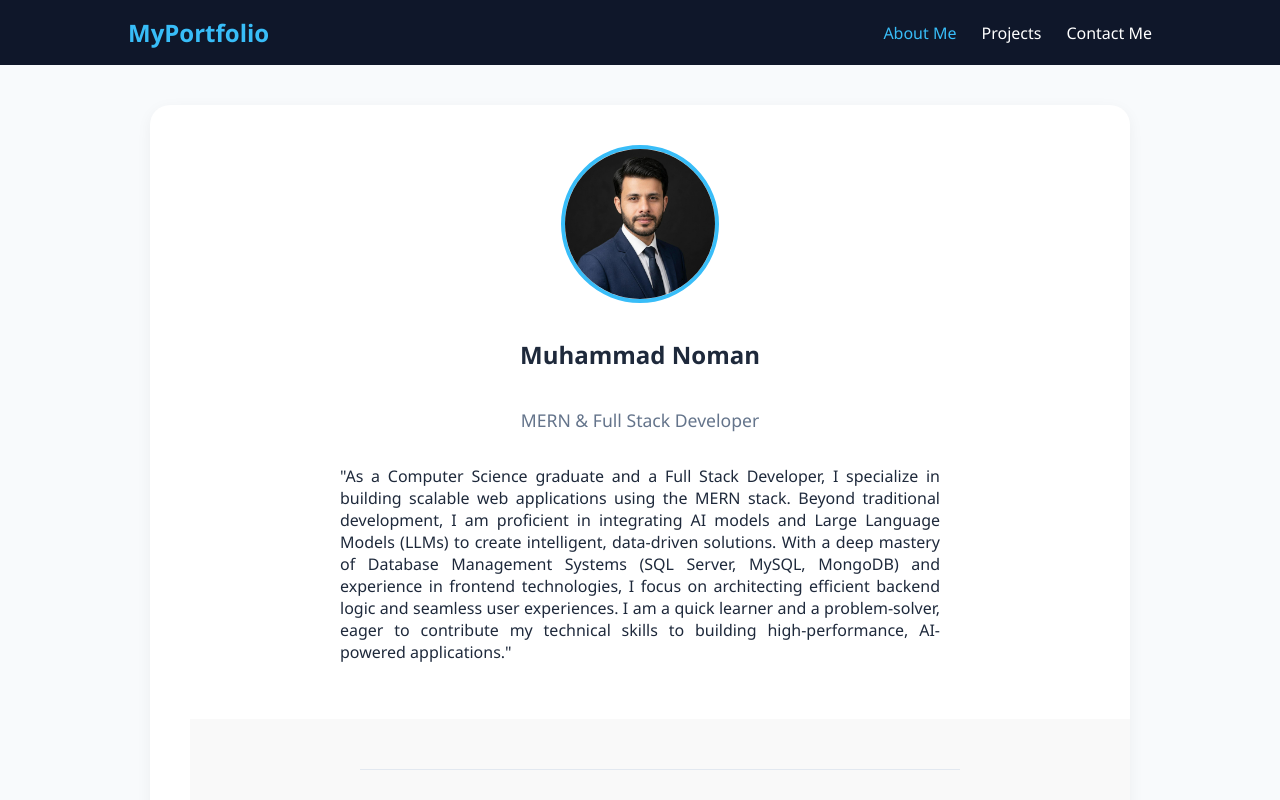
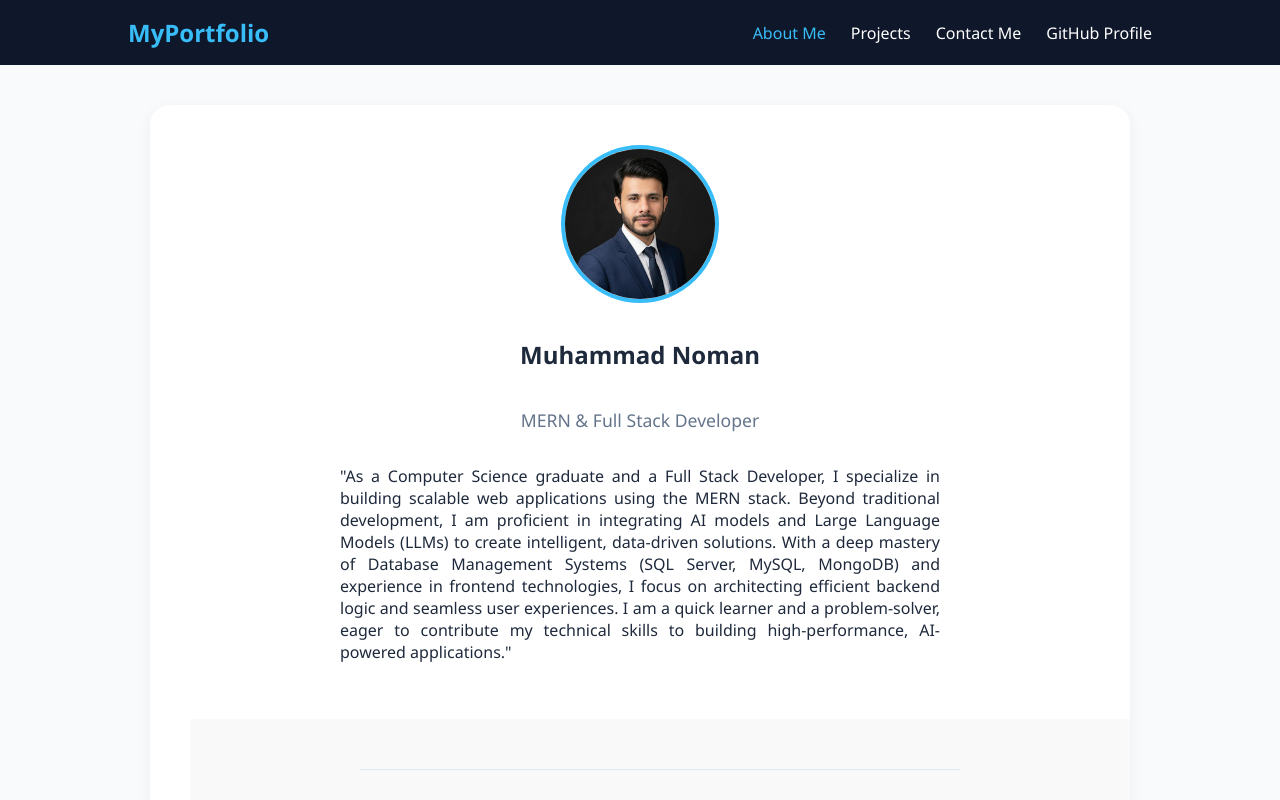
Before and after one commit to Muhammadnoman385/my_portfolio, a React (Vite) app: page / in a window 1280 px wide. Shown: the top 800 px of the page. Built offline with nearby package versions, Linux system fonts and the light colour scheme.

Commit message:
React code updated: projects section added

```diff
--- a/src/App.jsx
+++ b/src/App.jsx
@@ -38,14 +38,47 @@
         @keyframes fadeIn { from { opacity: 0; transform: translateY(20px); } to { opacity: 1; transform: translateY(0); } }
       `}</style>
 
-      <nav className="navbar">
-        <div className="logo">MyPortfolio</div>
-        <ul className="nav-links">
-          <li onClick={() => setCurrentPage('home')} className={currentPage === 'home' ? 'active' : ''}>About Me</li>
-          <li onClick={() => setCurrentPage('projects')} className={currentPage === 'projects' ? 'active' : ''}>Projects</li>
-          <li onClick={() => setCurrentPage('contact')} className={currentPage === 'contact' ? 'active' : ''}>Contact Me</li>
-        </ul>
-      </nav>
+     <nav className="navbar">
+  <div className="logo">MyPortfolio</div>
+  <ul className="nav-links">
+    <li
+      onClick={() => setCurrentPage('home')}
+      className={currentPage === 'home' ? 'active' : ''}
+    >
+      About Me
+    </li>
+    <li
+      onClick={() => setCurrentPage('projects')}
+      className={currentPage === 'projects' ? 'active' : ''}
+    >
+      Projects
+    </li>
+    <li
+      onClick={() => setCurrentPage('contact')}
+      className={currentPage === 'contact' ? 'active' : ''}
+    >
+      Contact Me
+    </li>
+
+    {/* GitHub Link Added Below */}
+    <li>
+      <a
+        href="https://github.com/Muhammadnoman385"
+        target="_blank"
+        rel="noopener noreferrer"
+        style={{
+          textDecoration: 'none',
+          color: 'inherit',
+          display: 'flex',
+          alignItems: 'center'
+        }}
+      >
+        GitHub Profile
+      </a>
+    </li>
+  </ul>
+</nav>
+
 
       <div className="content-area">
         {currentPage === 'home' && (
```
